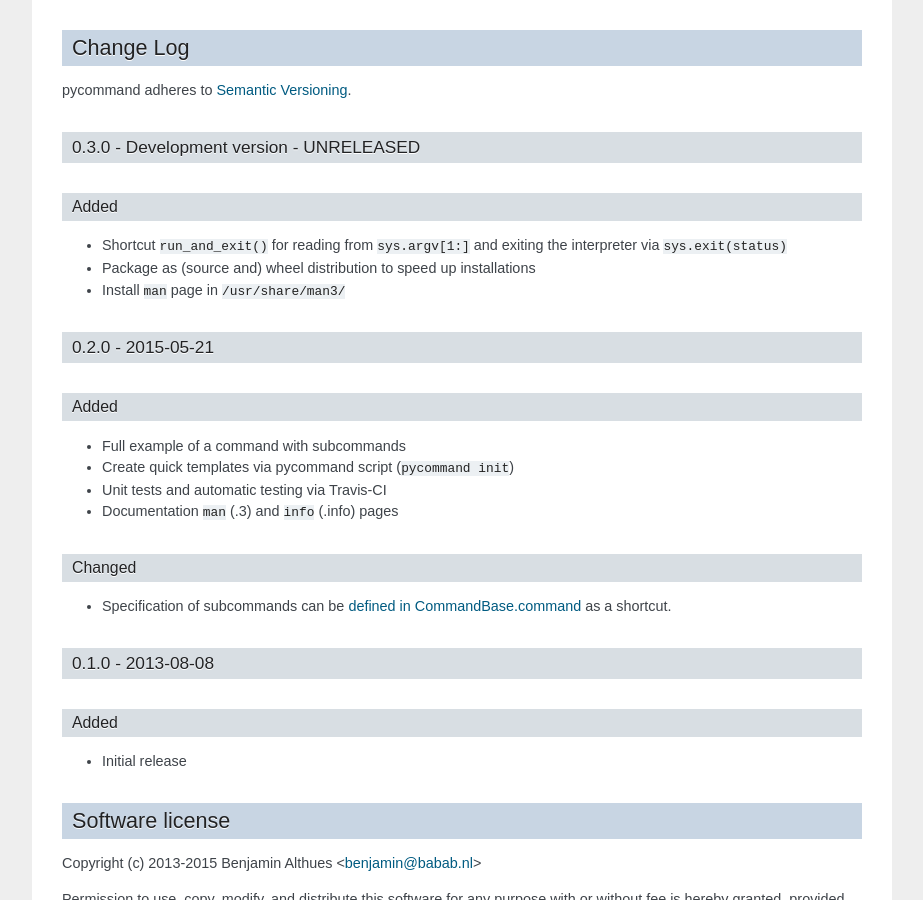
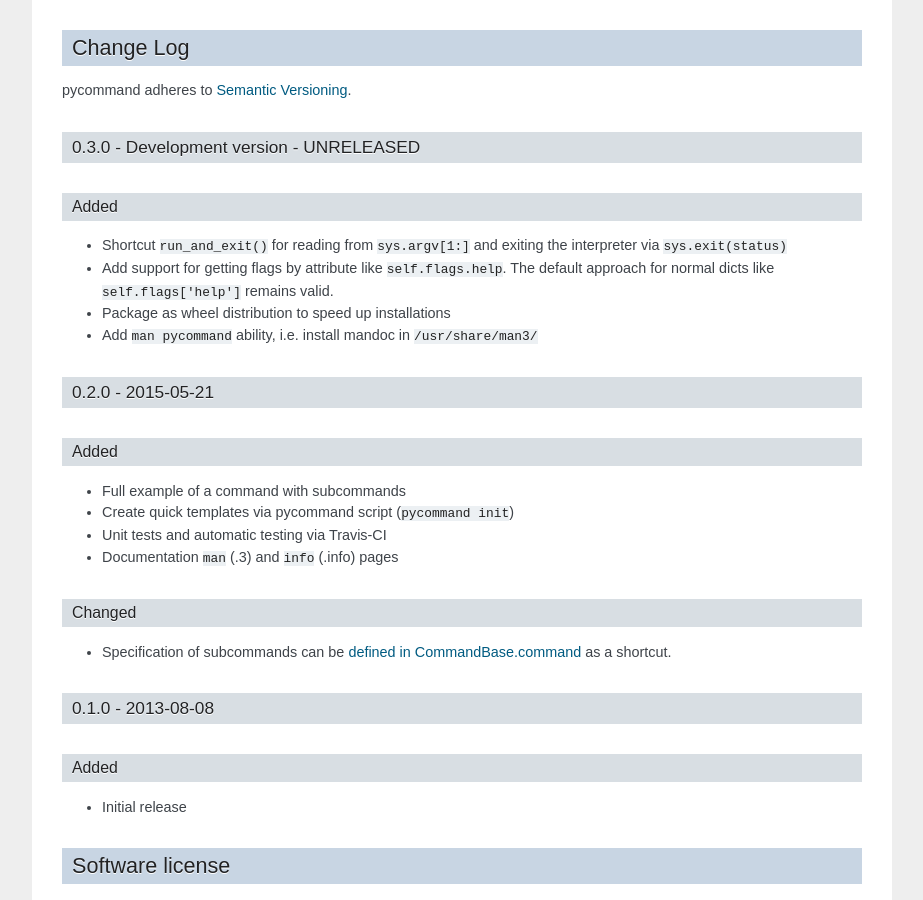
Before and after one commit to babab/pycommand, a Sphinx documentation site: the page built from doc/index.rst, in a window 1280 px wide and 900 px high, scrolled down 5094 px. Shown: the whole window, without its empty margins (198-1121 px from the left). Built offline with Sphinx 7.4.7, drawn with Linux system fonts in a browser that asks for light colours; some of the changed text lies outside the part shown.

Commit message:
Add support for getting flags by attribute

```diff
--- a/CHANGELOG.rst
+++ b/CHANGELOG.rst
@@ -11,8 +11,11 @@
 #####
 - Shortcut ``run_and_exit()`` for reading from ``sys.argv[1:]`` and exiting
   the interpreter via ``sys.exit(status)``
-- Package as (source and) wheel distribution to speed up installations
-- Install ``man`` page in ``/usr/share/man3/``
+- Add support for getting flags by attribute like ``self.flags.help``.
+  The default approach for normal dicts like ``self.flags['help']``
+  remains valid.
+- Package as wheel distribution to speed up installations
+- Add ``man pycommand`` ability, i.e. install mandoc in ``/usr/share/man3/``
 
 
 0.2.0 - 2015-05-21
--- a/doc/index.rst
+++ b/doc/index.rst
@@ -138,14 +138,14 @@
                         `description`, `optionList` and `usageTextExtra`.
 
            '''
-           if self.flags['help']:
+           if self.flags.help:
                print(self.usage)
                return
-           elif self.flags['version']:
+           elif self.flags.version:
                print('Python version ' + sys.version.split()[0])
                return
-           elif self.flags['file']:
-               print('filename = ' + self.flags['file'])
+           elif self.flags.file:
+               print('filename = ' + self.flags.file)
                return
 
            print('Program completed. Try adding "--help"')
@@ -255,7 +255,7 @@
            # :Parameters:
            #     - `optionName`: String. Name of option
            #     - `value`: Mixed. Value of parsed flag`
-           cmd.registerParentFlag('file', self.flags['file'])
+           cmd.registerParentFlag('file', self.flags.file)
 
            if cmd.error:
                print('full-example {cmd}: {error}'
```
Also changed, not shown: other parts of doc/index.rst (+1 -1 lines), README.rst (+4 -4 lines), pycommand.py (+16 -0 lines), tests.py (+15 -0 lines), 2 other files.
